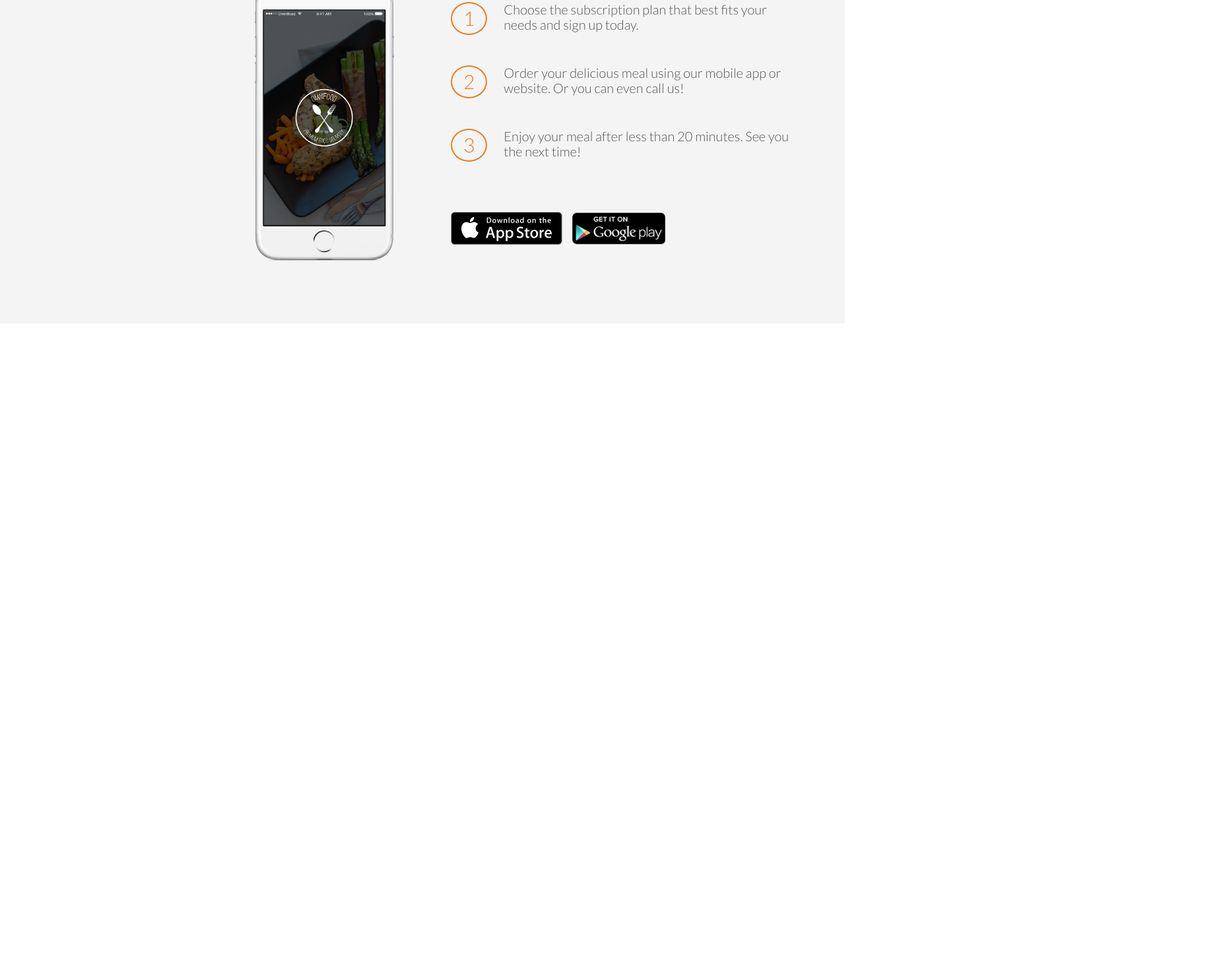
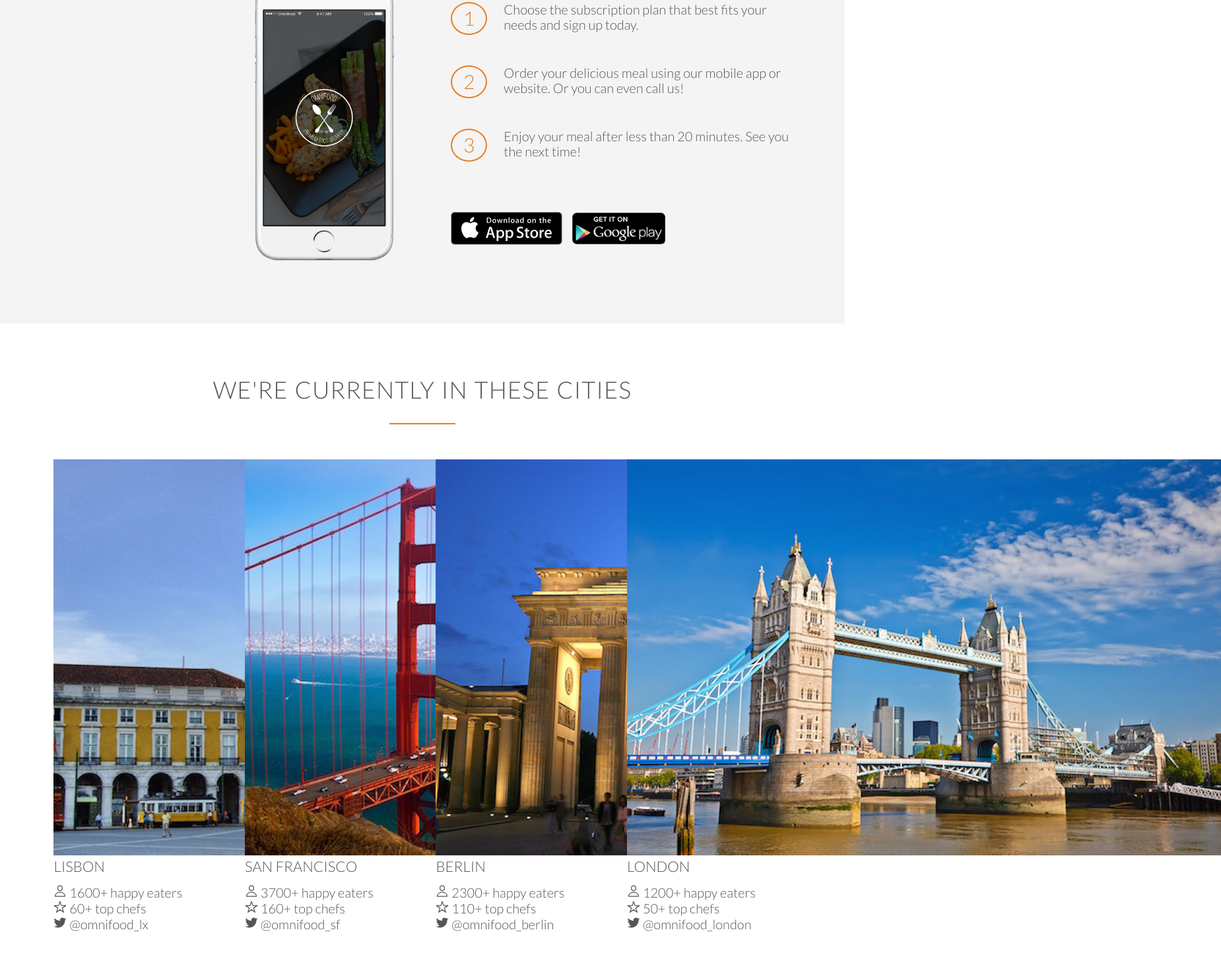
Before and after one commit to jcport1/food-delivery-site, a plain HTML site: page index.html in a window 1280 px wide. Shown: the part 2238-3688 px from the top of the page at 66% size, 1850 px wide, since content can reach past the window. Before the commit the page ends 2728 px from the top, so only its background shows below. Drawn offline with nearby package versions, Linux system fonts and the light colour scheme.

Commit message:
Adds cities section

```diff
--- a/index.html
+++ b/index.html
@@ -151,6 +151,83 @@
                     </div>
                 </div>
             </section>
+
+            <section class="section-cities">
+                <div class="row">
+                    <h2>We're currently in these cities</h2>
+                </div>
+                <div class="row">
+                    <div class="col span-1-of-4 box">
+                        <img src="resources/css/img/lisbon-3.jpg" alt="Lisbon">
+                        <h3>Lisbon</h3>
+                        <div class="ciy-feature">
+                            <ion-icon name="person-outline"></ion-icon>
+                            1600+ happy eaters
+                        </div>
+                        <div class="ciy-feature">
+                            <ion-icon name="star-outline"></ion-icon>
+                            60+ top chefs
+                        </div>
+                        <div class="ciy-feature">
+                            <ion-icon name="logo-twitter"></ion-icon>
+                            @omnifood_lx
+                        </div>
+                    </div>
+
+                    <div class="col span-1-of-4 box">
+                        <img src="resources/css/img/san-francisco.jpg" alt="San Francisco">
+                        <h3>San Francisco</h3>
+                        <div class="ciy-feature">
+                            <ion-icon name="person-outline"></ion-icon>
+                            3700+ happy eaters
+                        </div>
+                        <div class="ciy-feature">
+                            <ion-icon name="star-outline"></ion-icon>
+                            160+ top chefs
+                        </div>
+                        <div class="ciy-feature">
+                            <ion-icon name="logo-twitter"></ion-icon>
+                            @omnifood_sf
+                        </div>
+                    </div>
+
+                    <div class="col span-1-of-4 box">
+                        <img src="resources/css/img/berlin.jpg" alt="Berlin">
+                        <h3>Berlin</h3>
+                        <div class="ciy-feature">
+                            <ion-icon name="person-outline"></ion-icon>
+                            2300+ happy eaters
+                        </div>
+                        <div class="ciy-feature">
+                            <ion-icon name="star-outline"></ion-icon>
+                            110+ top chefs
+                        </div>
+                        <div class="ciy-feature">
+                            <ion-icon name="logo-twitter"></ion-icon>
+                            @omnifood_berlin
+                        </div>
+                    </div>
+
+                    <div class="col span-1-of-4 box">
+                        <img src="resources/css/img/london.jpg" alt="London">
+                        <h3>London</h3>
+                        <div class="ciy-feature">
+                            <ion-icon name="person-outline"></ion-icon>
+                            1200+ happy eaters
+                        </div>
+                        <div class="ciy-feature">
+                            <ion-icon name="star-outline"></ion-icon>
+                            50+ top chefs
+                        </div>
+                        <div class="ciy-feature">
+                            <ion-icon name="logo-twitter"></ion-icon>
+                            @omnifood_london
+                        </div>
+                    </div>
+
+                </div>
+
+            </section>
     </body>
     <script src="https://unpkg.com/ionicons@5.0.0/dist/ionicons.js"></script>
 
```
